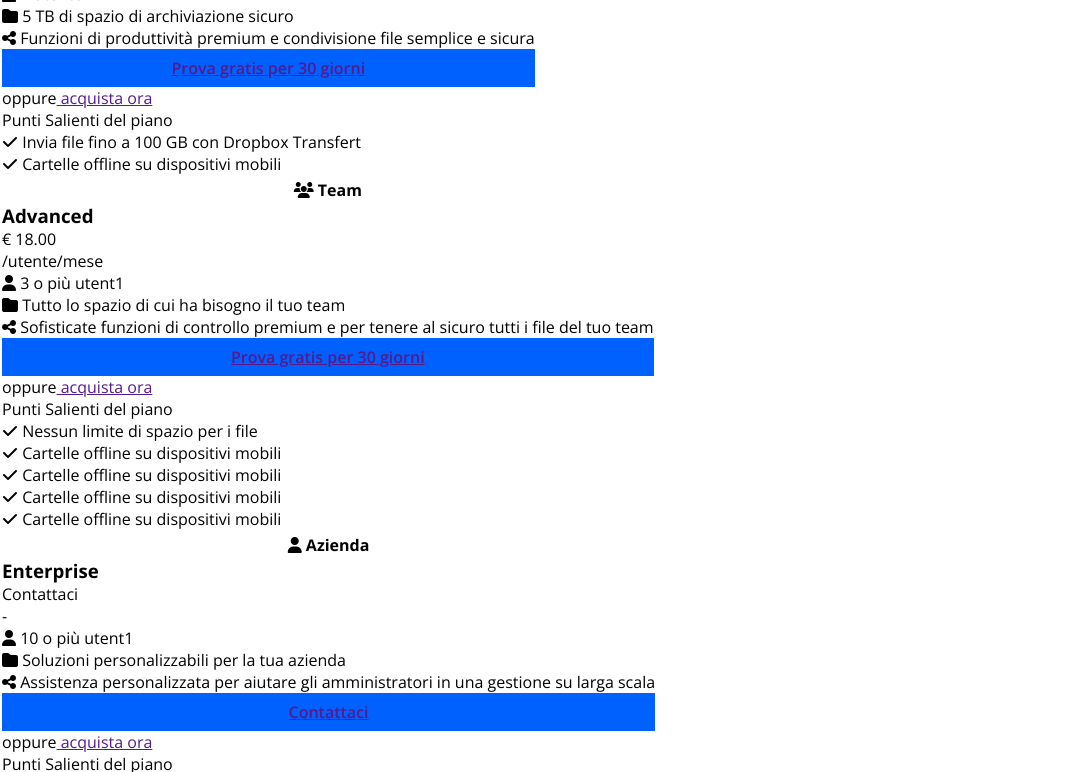
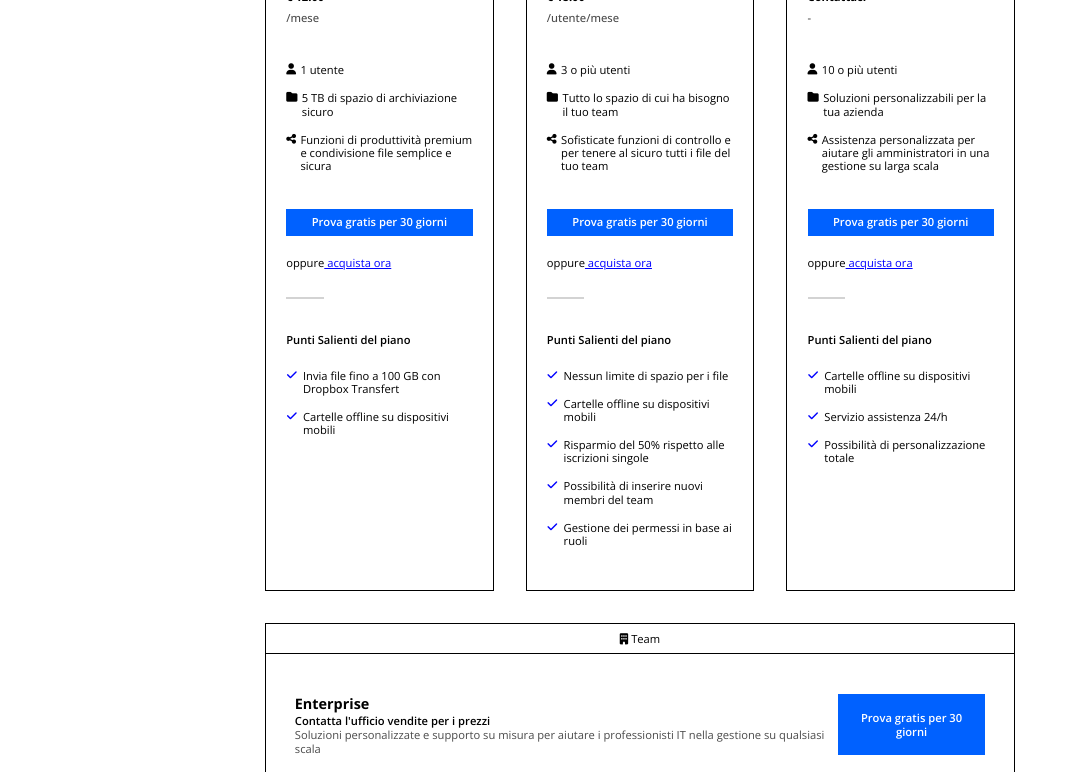
Before and after one commit to millooo94/htmlcss-dropbox, a plain HTML site: page index.html in a window 1280 px wide. Shown: the part 933-1705 px from the top of the page, without its empty margins (0-1076 px from the left). Drawn offline with nearby package versions, Linux system fonts and the light colour scheme.

Commit message:
Refactor: second section

```diff
--- a/css/style.css
+++ b/css/style.css
@@ -61,7 +61,7 @@
 
 
 .button-2 {
-    padding: .5em .7em .5em .7em;
+    padding: .6em .7em .6em .7em;
     text-align: center;
     display: flex;
     justify-content: center;
@@ -196,6 +196,11 @@
 .first-section-pic {
     width: 70%;
     z-index: 0;
+    flex: 10000 10000 500px ;
+    min-width: 0;
+    object-fit: contain;
+    object-position: top;
+
 }
 
 
@@ -226,6 +231,127 @@
 input {
     vertical-align: middle;
 }
+
+.form {
+    display: flex;
+    /* flex-wrap: wrap; */
+    gap: 2rem;
+}
+
+.card {
+    border: 1px solid black;
+    flex-basis: calc((100% / 3) - 1rem);
+}
+
+.card-header {
+    text-align: center;
+    color: black;
+    padding-top: 0.7em;
+    padding-bottom: 0.7em;
+    border-bottom: 1px solid black;
+}
+
+.card-body {
+    color: black;
+    padding-top: 0.7em;
+    padding: 2.5em 1.8em;
+
+}
+
+.card-body > h3 {
+    margin-bottom: 1em;
+}
+
+.card-body > .subscribe-price {
+    font-weight: 700;
+    margin-bottom: 0.5em;
+}
+
+.card-body > .subscribe-price-type {
+    margin-top: 0.6em;
+    margin-bottom: 3.5em;
+    color: #4b4b4b;
+    font-weight: 500;
+}
+
+.card-body ul {
+    list-style: none;
+}
+
+.card-body li {
+    display: flex;
+}
+
+li div {
+    margin-left: 0.4em;
+    margin-bottom: 0.7em;
+}
+
+.card-body a {
+    text-decoration: none;
+    color: white;
+}
+
+.second-section-button {
+    margin-top: 2.5em;
+    margin-bottom: 1.8em;
+}
+
+#cta {
+    color: blue;
+    text-decoration: underline;
+}
+
+.second-section-cta::after {
+    content: '';
+    display: block;
+    width: 19%;
+    border: 1px solid lightgray;
+    margin-top: 2.5em;
+    margin-bottom: 3em;
+}
+
+.plan-feature-block {
+    font-size: 1em ;
+    font-weight: 600;
+}
+
+.last-list {
+    margin-top: 2em;
+}
+
+.last-list .checkmark {
+    margin-right: .1em;
+}
+
+.checkmark {
+    color: blue;
+}
+
+.card.bottom {
+    width: 100%;
+    margin-top: 2rem;
+}
+
+.card-body.bottom {
+    display: flex;
+    justify-content: flex-start;
+
+}
+
+
+.contacts {
+    font-size: .7em ;
+    font-weight: 600;
+}
+
+.card-bottom-button {
+
+}
+
+
+
+
 
 
 
@@ -270,6 +396,8 @@
 .third-section-button > a {
     text-decoration: none;
 }
+
+
 
 
 
@@ -329,6 +457,13 @@
     margin-top: 5.5rem;
     display: flex;
     justify-content: space-between;
+}
+
+.sixth-section::before {
+
+    content: "";
+    display: block;
+    padding-top: 33.33%;
 }
 
 
--- a/index.html
+++ b/index.html
@@ -82,158 +82,170 @@
                         <label for="test2">Fatturazione annuale</label>
                     </div>
                 </div>
-        </section>
 
-
-        <table>
-            <tr>
-                <th>
+                <div class="form">
+                    <div class="card">
+                        <div class="card-header text">
                             <i class="fa-solid fa-user"></i>
                             <span>Singolo</span>
-                </th>
-            </tr>
-            <tr>
-                <td>
-                    <h3 class="subscribe-type">Professional</h3>
+                        </div>
+                        <div class="card-body text">
+                            <h3 class="subscribe-type title-3">Professional</h3>
                             <span class="subscribe-price">€ 12.00</span>
                             <div class="subscribe-price-type">/mese</div>
-                            <div>
+                            <ul>
+                                <li>
                                     <i class="fa-solid fa-user"></i>
-                                <span class="users">1 utente</span>
-                            </div>
-                            <div class="space">
+                                    <div class="users">1 utente</div>
+                                </li>
+                                <li>
                                     <i class="fa-solid fa-folder"></i>
-                                <span>5 TB di spazio di archiviazione sicuro</span>
-                            </div>
-                            <div class="features">
-                                <i class="fa-sharp fa-solid fa-share-nodes"></i>
-                                <span>Funzioni di produttività premium e condivisione file semplice e sicura</span>
-                            </div>
+                                    <div>5 TB di spazio di archiviazione sicuro</div>
+                                </li>
+                                <li>
+                                    <i class="fa-solid fa-share-nodes"></i>
+                                    <div>Funzioni di produttività premium e condivisione file semplice e sicura</div>
+                                </li>
+                            </ul>
                             <div class="second-section-button button-2">
                                 <a href="">Prova gratis per 30 giorni</a>
                             </div>
 
-                            <span class="second-section-cta">oppure<a href=""> acquista ora</a></span>
-                            <div class="second-section-line"></div>
+                            <div class="second-section-cta">oppure<a id="cta" href=""> acquista ora</a></div>
+
 
                             <span class="plan-feature-block">Punti Salienti del piano</span>
-                            <div class="plan-feature">
-                                <i class="fa-solid fa-check"></i>
-                                <span>Invia file fino a 100 GB con Dropbox Transfert</span>
+                            <ul class="last-list">
+                                <li>
+                                    <i class="checkmark fa-solid fa-check"></i>
+                                    <div>Invia file fino a 100 GB con Dropbox Transfert</div>
+                                </li>
+                                <li>
+                                    <i class="checkmark fa-solid fa-check"></i>
+                                    <div>Cartelle offline su dispositivi mobili</div>
+                                </li>
+                            </ul>
                         </div>
-                            <div class="plan-feature">
-                                <i class="fa-solid fa-check"></i>
-                                <span>Cartelle offline su dispositivi mobili</span>
                     </div>
-                </td>
-            </tr>
-        </table>
-
-        <table>
-            <tr>
-                <th>
+                    <div class="card">
+                        <div class="card-header text">
                             <i class="fa-solid fa-users"></i>
                             <span>Team</span>
-                </th>
-            </tr>
-            <tr>
-                <td>
-                    <h3 class="subscribe-type">Advanced</h3>
+                        </div>
+                        <div class="card-body text">
+                            <h3 class="subscribe-type title-3">Advanced</h3>
                             <span class="subscribe-price">€ 18.00</span>
                             <div class="subscribe-price-type">/utente/mese</div>
-                            <div>
+                            <ul>
+                                <li>
                                     <i class="fa-solid fa-user"></i>
-                                <span class="users">3 o più utent1</span>
-                            </div>
-                            <div class="space">
+                                    <div class="users">3 o più utenti</div>
+                                </li>
+                                <li>
                                     <i class="fa-solid fa-folder"></i>
-                                <span>Tutto lo spazio di cui ha bisogno il tuo team</span>
-                            </div>
-                            <div class="features">
-                                <i class="fa-sharp fa-solid fa-share-nodes"></i>
-                                <span>Sofisticate funzioni di controllo premium e per tenere al sicuro tutti i file del tuo team</span>
-                            </div>
+                                    <div>Tutto lo spazio di cui ha bisogno il tuo team</div>
+                                </li>
+                                <li>
+                                    <i class="fa-solid fa-share-nodes"></i>
+                                    <div>Sofisticate funzioni di controllo e per tenere al sicuro tutti i file del tuo team</div>
+                                </li>
+                            </ul>
                             <div class="second-section-button button-2">
                                 <a href="">Prova gratis per 30 giorni</a>
                             </div>
 
-                            <span class="second-section-cta">oppure<a href=""> acquista ora</a></span>
-                            <div class="second-section-line"></div>
+                            <div class="second-section-cta">oppure<a id="cta" href=""> acquista ora</a></div>
+
 
                             <span class="plan-feature-block">Punti Salienti del piano</span>
-                            <div class="plan-feature">
-                                <i class="fa-solid fa-check"></i>
-                                <span>Nessun limite di spazio per i file</span>
+                            <ul class="last-list">
+                                <li>
+                                    <i class="checkmark fa-solid fa-check"></i>
+                                    <div>Nessun limite di spazio per i file</div>
+                                </li>
+                                <li>
+                                    <i class="checkmark fa-solid fa-check"></i>
+                                    <div>Cartelle offline su dispositivi mobili</div>
+                                </li>
+                                <li>
+                                    <i class="checkmark fa-solid fa-check"></i>
+                                    <div>Risparmio del 50% rispetto alle iscrizioni singole</div>
+                                </li>
+                                <li>
+                                    <i class="checkmark fa-solid fa-check"></i>
+                                    <div>Possibilità di inserire nuovi membri del team</div>
+                                </li>
+                                <li>
+                                    <i class="checkmark fa-solid fa-check"></i>
+                                    <div>Gestione dei permessi in base ai ruoli</div>
+                                </li>
+                            </ul>
                         </div>
-                            <div class="plan-feature">
-                                <i class="fa-solid fa-check"></i>
-                                <span>Cartelle offline su dispositivi mobili</span>
                     </div>
-                            <div class="plan-feature">
-                                <i class="fa-solid fa-check"></i>
-                                <span>Cartelle offline su dispositivi mobili</span>
+                    <div class="card">
+                        <div class="card-header text">
+                            <i class="fa-sharp fa-solid fa-building"></i>
+                            <span>Azienda</span>
                         </div>
-                            <div class="plan-feature">
-                                <i class="fa-solid fa-check"></i>
-                                <span>Cartelle offline su dispositivi mobili</span>
-                            </div>
-                            <div class="plan-feature">
-                                <i class="fa-solid fa-check"></i>
-                                <span>Cartelle offline su dispositivi mobili</span>
-                            </div>
-                </td>
-            </tr>
-        </table>
-
-        <table>
-            <tr>
-                <th>
-                    <i class="fa-solid fa-user"></i>
-                    <span>Azienda</span>
-
-                </th>
-            </tr>
-            <tr>
-                <td>
-                    <h3 class="subscribe-type">Enterprise</h3>
+                        <div class="card-body text">
+                            <h3 class="subscribe-type title-3">Enterprise</h3>
                             <span class="subscribe-price">Contattaci</span>
                             <div class="subscribe-price-type">-</div>
-                            <div>
+                            <ul>
+                                <li>
                                     <i class="fa-solid fa-user"></i>
-                                <span class="users">10 o più utent1</span>
-                            </div>
-                            <div class="space">
+                                    <div class="users">10 o più utenti</div>
+                                </li>
+                                <li>
                                     <i class="fa-solid fa-folder"></i>
-                                <span>Soluzioni personalizzabili per la tua azienda</span>
-                            </div>
-                            <div class="features">
-                                <i class="fa-sharp fa-solid fa-share-nodes"></i>
-                                <span>Assistenza personalizzata per aiutare gli amministratori in una gestione su larga scala</span>
-                            </div>
+                                    <div>Soluzioni personalizzabili per la tua azienda</div>
+                                </li>
+                                <li>
+                                    <i class="fa-solid fa-share-nodes"></i>
+                                    <div>Assistenza personalizzata per aiutare gli amministratori in una gestione su larga scala</div>
+                                </li>
+                            </ul>
                             <div class="second-section-button button-2">
-                                <a href="">Contattaci</a>
+                                <a href="">Prova gratis per 30 giorni</a>
                             </div>
 
-                            <span class="second-section-cta">oppure<a href=""> acquista ora</a></span>
-                            <div class="second-section-line"></div>
+                            <div class="second-section-cta">oppure<a id="cta" href=""> acquista ora</a></div>
+
 
                             <span class="plan-feature-block">Punti Salienti del piano</span>
-                            <div class="plan-feature">
-                                <i class="fa-solid fa-check"></i>
-                                <span>Cartelle offline su dispositivi mobili</span>
+                            <ul class="last-list">
+                                <li>
+                                    <i class="checkmark fa-solid fa-check"></i>
+                                    <div>Cartelle offline su dispositivi mobili</div>
+                                </li>
+                                <li>
+                                    <i class="checkmark fa-solid fa-check"></i>
+                                    <div>Servizio assistenza 24/h</div>
+                                </li>
+                                <li>
+                                    <i class="checkmark fa-solid fa-check"></i>
+                                    <div>Possibilità di personalizzazione totale</div>
+                                </li>
+                            </ul>
                         </div>
-                            <div class="plan-feature">
-                                <i class="fa-solid fa-check"></i>
-                                <span>Servizio assistenza 24/h</span>
                     </div>
-                            <div class="plan-feature">
-                                <i class="fa-solid fa-check"></i>
-                                <span>Possibilità di personalizzazione totale</span>
                 </div>
-
-                </td>
-            </tr>
-        </table>
+                <div class="card bottom">
+                    <div class="card-header bottom text">
+                        <i class="fa-sharp fa-solid fa-building"></i>
+                        <span>Team</span>
+                    </div>
+                    <div class="card-body bottom">
+                        <div>
+                            <h3 class="title-3">Enterprise</h3>
+                            <div class="contacts">Contatta l'ufficio vendite per i prezzi</div>
+                            <div class="text">Soluzioni personalizzate e supporto su misura per aiutare i professionisti IT nella gestione su qualsiasi scala</div>
+                        </div>
+                        <div class="card-bottom-button text button-2">
+                            <a href="">Prova gratis per 30 giorni</a>
+                        </div>
+                    </div>
+                </div>
         </section>
 
 
```
Lines whose indentation alone changed are shown as unchanged.
